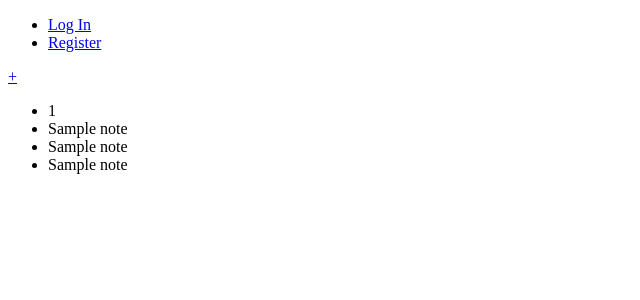
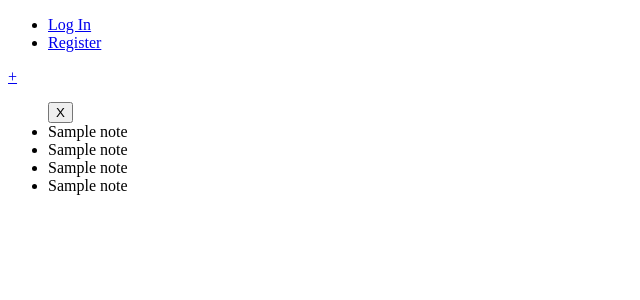
Before and after one commit to pcrespan/ONote, a Flask app: template templates/index.html in a window 1280 px wide. Shown: the top 300 px of the page, without its empty margins (0-640 px from the left). Run offline with Flask 2, Linux system fonts and the light colour scheme; the template is opened without the code that fills it: most values are stand-ins (such as "Sample title", 1, 10 or a date in 2020); some libraries are stand-ins or nearby versions.

Commit message:
Added delete button

```diff
--- a/templates/index.html
+++ b/templates/index.html
@@ -8,11 +8,14 @@
     <p><a href="/add">+</a></p>
     {% if user_notes %}
         {% for notes in user_notes %}
-        <ul>
-            <li>{{ notes[0] }}</li>
+        <ul class="note">
+            <form action="/delete" method="post">
+                <button name="note_id" value={{ notes[0] }}>X</button>
+            </form>
             <li>{{ notes[1] }}</li>
             <li>{{ notes[2] }}</li>
             <li>{{ notes[3] }}</li>
+            <li>{{ notes[4] }}</li>
         </ul>
         {% endfor %}
     {% else %}
```
